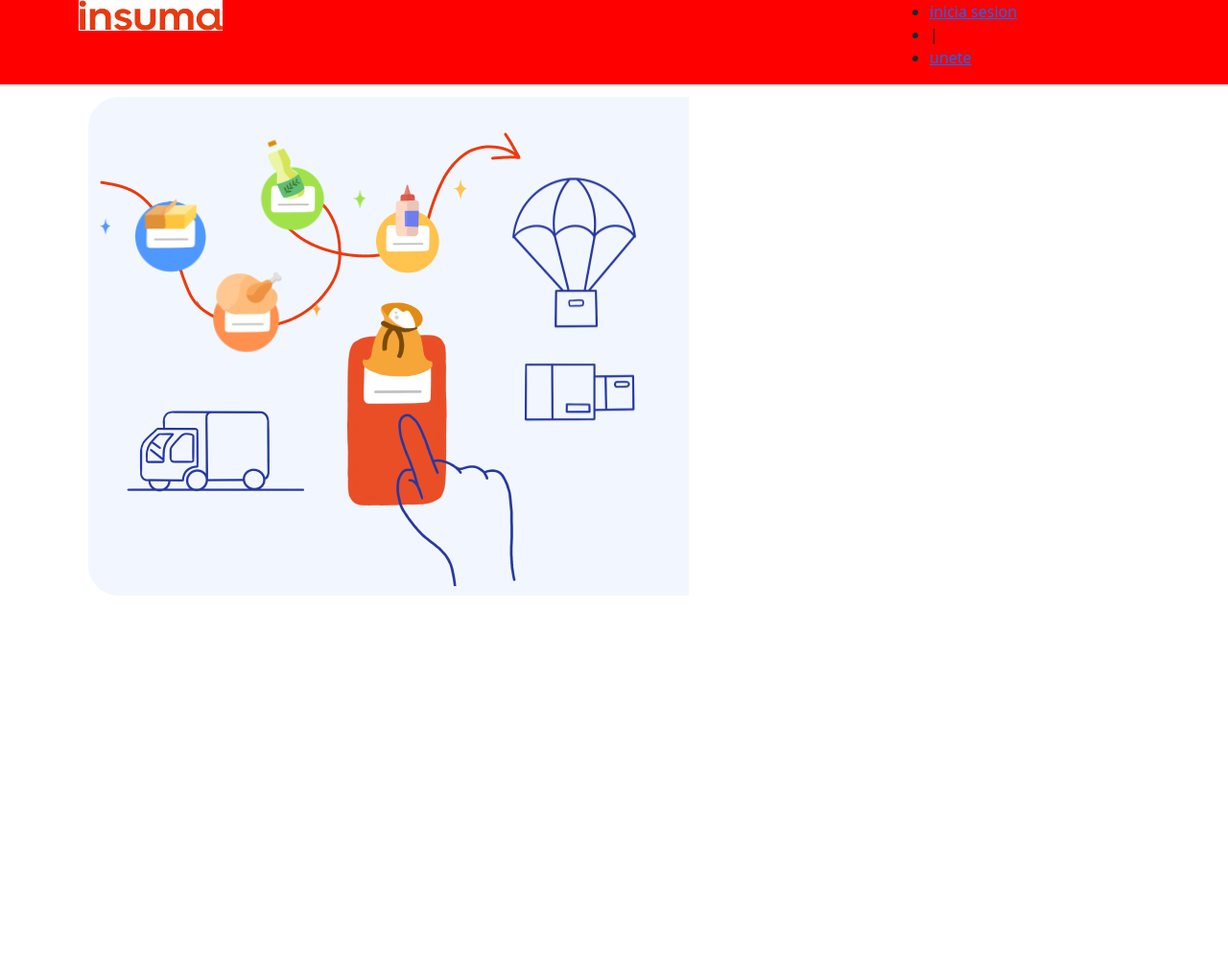
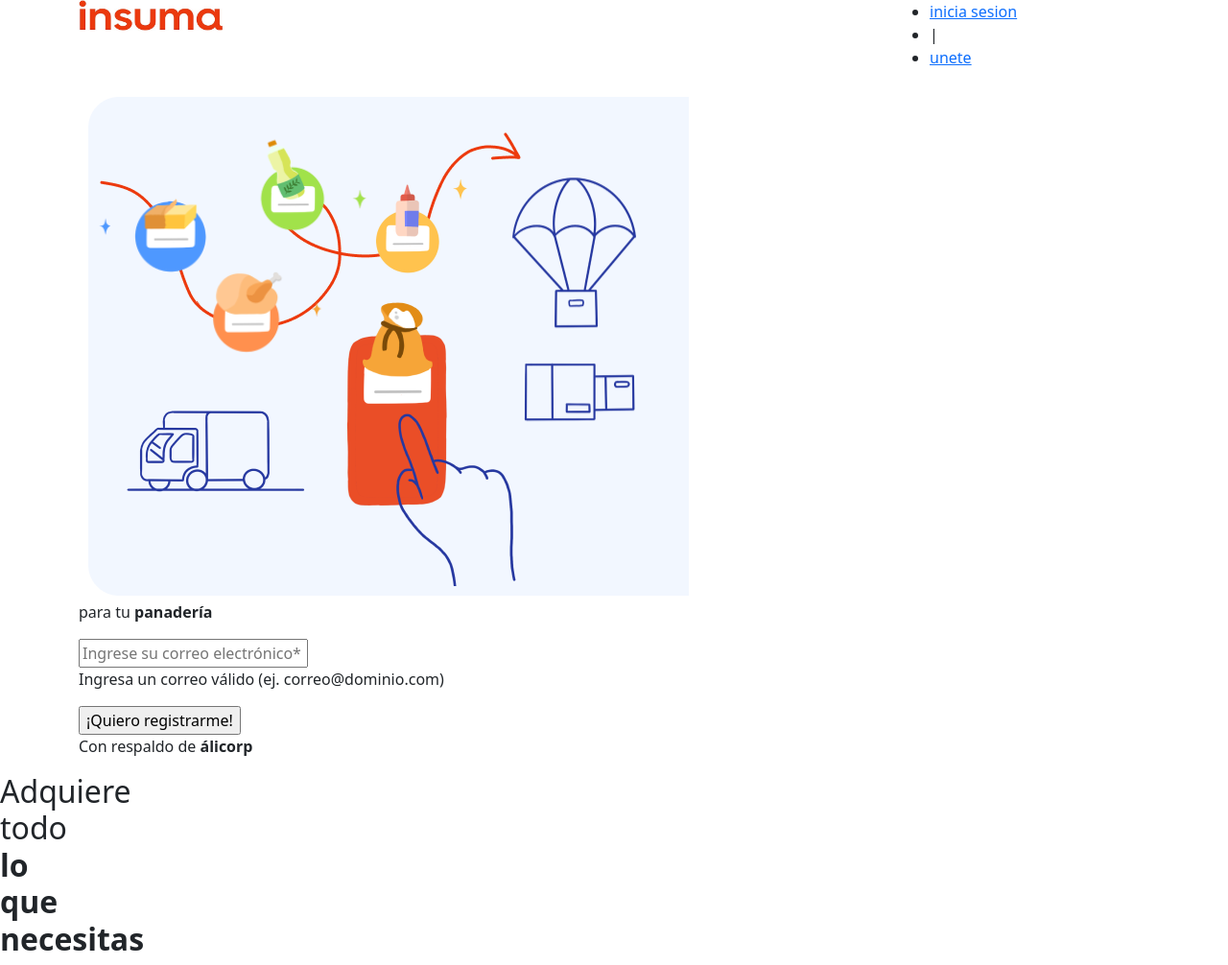
Before and after one commit to Lordduck1/trabajo1-insuma, a plain HTML site: page index.html in a window 1280 px wide. Shown: the whole page at 96% size. Before the commit the page ends 800 px from the top, so only its background shows below. Drawn offline with nearby package versions, Linux system fonts and the light colour scheme.

Commit message:
subir avanze 2

```diff
--- a/index.html
+++ b/index.html
@@ -37,7 +37,27 @@
                 </div>
             </div>
         </div>
-        <div></div>
+        <div>
+            <div class="container-fluid">
+                <div class="container">
+                    <div class="row">
+                        <div class="col-6">
+                            <p>para tu <b>panadería</b></p>
+                            <form>
+                                <input type="email" id="correo" name="correo"
+                                    placeholder="Ingrese su correo electrónico*" required>
+                                <p>Ingresa un correo válido (ej. correo@dominio.com)</p>
+                                <input type="submit" value="¡Quiero registrarme!">
+                                <p>Con respaldo de <b>álicorp</b></p>
+                            </form>
+                        </div>
+                    </div>
+                </div>
+            </div>
+        </div>
+    </section>
+    <section>
+        <h2>Adquiere todo <b>lo que necesitas</b></h2>
     </section>
 
 
--- a/style.css
+++ b/style.css
@@ -1,6 +1,9 @@
 header{
-    background-color: red;
+    background-color: white;
 }
 header img{
     width: 150px;
 }
+h2{
+width: 20px;
+}
```
